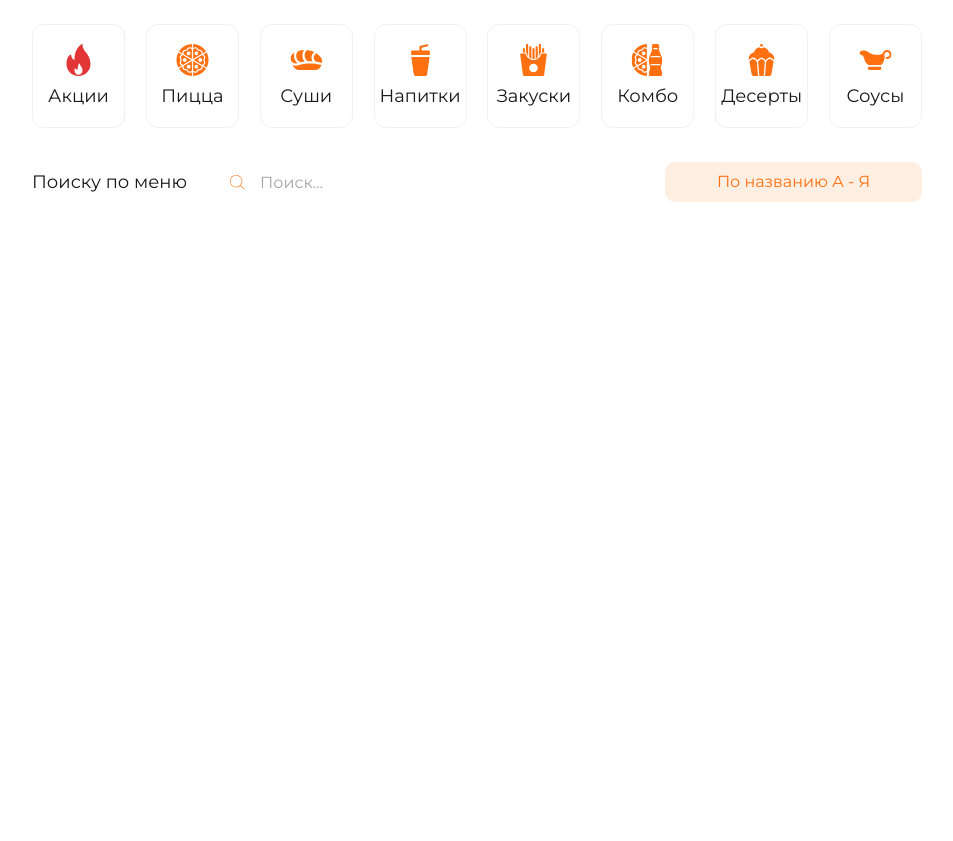
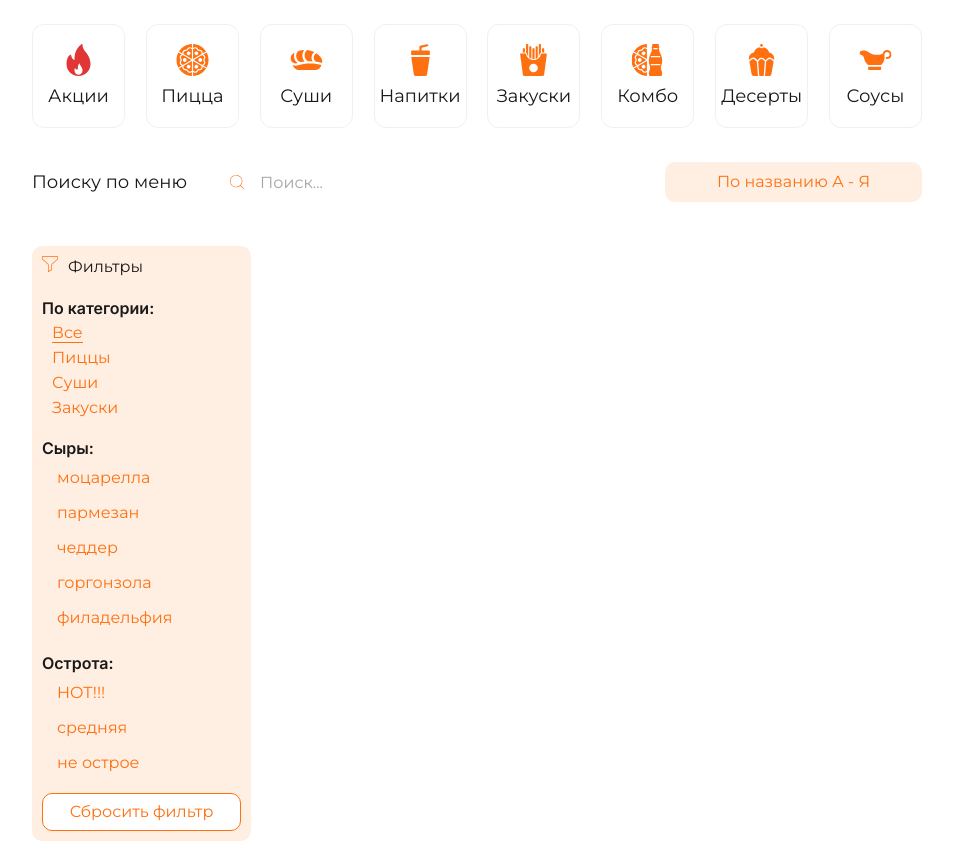
Before and after one commit to nester-dev/online-store, a website built with webpack: page online-store/src/index.html in a window 1280 px wide. Shown: the part 110-951 px from the top of the page, without its empty margins (163-1116 px from the left). Before the commit the page ends 800 px from the top, so only its background shows below. Built offline with nearby package versions, Linux system fonts and the light colour scheme; files whose address does not match are found by name.

Commit message:
feat: add filters layout

```diff
--- a/online-store/src/index.html
+++ b/online-store/src/index.html
@@ -95,6 +95,41 @@
 		</div>
 	</div>
 
+	<div class='catalog__main'>
+		<div class='catalog__filters'>
+			<div class='catalog__filters-head'>Фильтры</div>
+			<div class='filter filter_margin'>
+				<p class='filter__title'>По категории:</p>
+				<button class='filter__element filter__element_active'>Все</button>
+				<button class='filter__element'>Пиццы</button>
+				<button class='filter__element'>Суши</button>
+				<button class='filter__element'>Закуски</button>
+			</div>
+
+			<div class='filter filter_margin'>
+				<p class='filter__title'>Сыры:</p>
+				<button class='filter__element filter__element_button'>моцарелла</button>
+				<button class='filter__element filter__element_button'>пармезан</button>
+				<button class='filter__element filter__element_button'>чеддер</button>
+				<button class='filter__element filter__element_button'>горгонзола</button>
+				<button class='filter__element filter__element_button'>филадельфия</button>
+			</div>
+
+			<div class='filter filter_margin'>
+				<p class='filter__title'>Острота:</p>
+				<button class='filter__element filter__element_button'>HOT!!!</button>
+				<button class='filter__element filter__element_button'>средняя</button>
+				<button class='filter__element filter__element_button'>не острое</button>
+			</div>
+
+			<div class='filter-reset'>Сбросить фильтр</div>
+
+		</div>
+		<div class='catalog__content'>
+
+		</div>
+	</div>
+
 </section>
 
 </body>
--- a/online-store/src/scss/_catalog.scss
+++ b/online-store/src/scss/_catalog.scss
@@ -1,59 +1,94 @@
 .catalog {
-  // .catalog__search-form
-  &__search-form {
+  // .catalog__main
+  &__main {
+    display: flex;
+    gap: 15px;
+    margin: 40px 0 0 0;
+  }
+
+  // .catalog__filters
+  &__filters {
+    width: 25%;
+    padding: 10px 10px;
+    border-radius: 10px;
+    background: #FFEEE2;
+    color: #FF7010;
+  }
+
+  // .catalog__filters-head
+  &__filters-head {
+    display: flex;
+    gap: 10px;
+    font-style: normal;
+    font-weight: 400;
+    font-size: 16px;
+    line-height: 22px;
+    color: #191919;
+    &:before {
+      content: url("../assets/icons/filter.svg");
+    }
+  }
+
+  // .catalog__content
+  &__content {
+    width: 75%;
   }
 }
 
-.search-form {
-  display: flex;
-  align-items: center;
-  // .search-form__title
-  &__title {
-    display: inline-block;
-    font-style: normal;
-    font-weight: 400;
-    font-size: 18px;
-    line-height: 24px;
-    color: #191919;
-    margin: 0 32px 0 0;
+.filter {
+  // .filter_margin
+  &_margin {
+    margin: 20px 0 0 0;
   }
 
-  // .search-form__wrapper
-  &__wrapper {
-    position: relative;
-    display: flex;
-    flex: 1 1 auto;
-    height: 48px;
-    padding: 1px;
+  // .filter__title
+  &__title {
+    font-family: 'Inter', sans-serif;
+    font-style: normal;
+    font-weight: 600;
+    font-size: 16px;
+    line-height: 20px;
+    color: #191919;
   }
 
-  // .search-form__icon
-  &__icon {
-    position: absolute;
-    left: 10px;
-    top: 50%;
-    transform: translateY(-50%);
-  }
+  // .filter__element
+  &__element {
+    display: block;
+    margin: 5px 0 0 10px;
+    border-top: none;
+    border-right: none;
+    border-left: none;
+    border-image: initial;
+    border-bottom: 1px solid transparent;
 
-  // .search-form__input
-  &__input {
-    flex: 0 1 80%;
-    padding: 13px 0 13px 40px;
-    outline: none;
-
-    &::placeholder {
-      font-style: normal;
-      font-weight: 400;
-      font-size: 16px;
-      line-height: 22px;
-      color: #A5A5A5;
+    // .filter__element_button
+    &_button {
+      padding: 5px;
+      border-radius: 10px;
     }
 
-    &:focus {
-      border-radius: 6px;
+    // .filter__element_button-active
+    &_button-active {
       border: 1px solid #FF7010;
+      background-color: #FF7010;
+      color: #fff;
+    }
+
+    &_active {
+      border-color: #FF7010;
     }
   }
+}
+
+
+.filter-reset {
+  margin-top: 15px;
+  padding: 10px;
+  border: 1px solid #FF7010;
+  border-radius: 10px;
+  background-color: #ffffff;
+  text-align: center;
+  cursor: pointer;
 }
 
 .dropdown {
--- /dev/null
+++ b/online-store/src/scss/_search-form.scss
@@ -0,0 +1,51 @@
+.search-form {
+  display: flex;
+  align-items: center;
+  // .search-form__title
+  &__title {
+    display: inline-block;
+    font-style: normal;
+    font-weight: 400;
+    font-size: 18px;
+    line-height: 24px;
+    color: #191919;
+    margin: 0 32px 0 0;
+  }
+
+  // .search-form__wrapper
+  &__wrapper {
+    position: relative;
+    display: flex;
+    flex: 1 1 auto;
+    height: 48px;
+    padding: 1px;
+  }
+
+  // .search-form__icon
+  &__icon {
+    position: absolute;
+    left: 10px;
+    top: 50%;
+    transform: translateY(-50%);
+  }
+
+  // .search-form__input
+  &__input {
+    flex: 0 1 80%;
+    padding: 13px 0 13px 40px;
+    outline: none;
+
+    &::placeholder {
+      font-style: normal;
+      font-weight: 400;
+      font-size: 16px;
+      line-height: 22px;
+      color: #A5A5A5;
+    }
+
+    &:focus {
+      border-radius: 6px;
+      border: 1px solid #FF7010;
+    }
+  }
+}
--- a/online-store/src/scss/style.scss
+++ b/online-store/src/scss/style.scss
@@ -9,3 +9,4 @@
 @import "null";
 @import "header";
 @import "catalog";
+@import "search-form";
```
Also changed, not shown: online-store/src/assets/icons/.svg (added), online-store/src/assets/icons/filter.svg (added).
